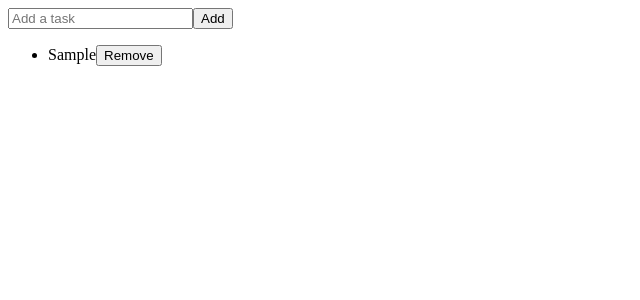
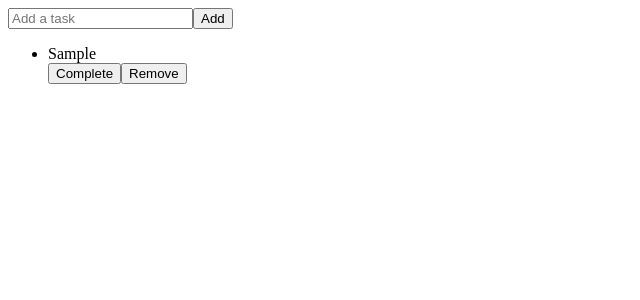
Before and after one commit to DzmitryAliakseyeu/TODO-Angular-21, an Angular app in the folder TODO/: page / in a window 1280 px wide. Both pictures are taken after typing "Sample" into the empty fields and a click on the button "Add". Shown: the top 300 px of the page, without its empty margins (0-640 px from the left). Built offline with nearby package versions, Linux system fonts and the light colour scheme.

Commit message:
feat: add Complete button, abb aria-label for both buttons, put in both buttons inside common container

```diff
--- a/TODO/src/app/shared/form/form/form.html
+++ b/TODO/src/app/shared/form/form/form.html
@@ -12,10 +12,14 @@
   </div>
 
   <ul>
-    @for(task of tasks(); let i = $index; track i){
-      <li id="{{i}}">
+    @for(task of tasks(); track task.id){
+      <li>
         <span>{{ task.text }}</span>
-        <button type="button">Remove</button>
+        <div class="buttons-container">
+            <button type="button" aria-label="Button to complete task item">Complete</button>
+            <button type="button" aria-label="Button to remove task item">Remove</button>
+        </div>
+
       </li>
     }
   </ul>
```
